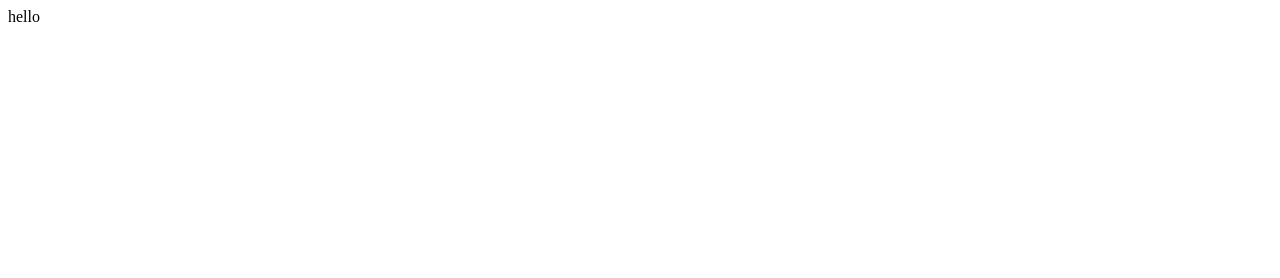
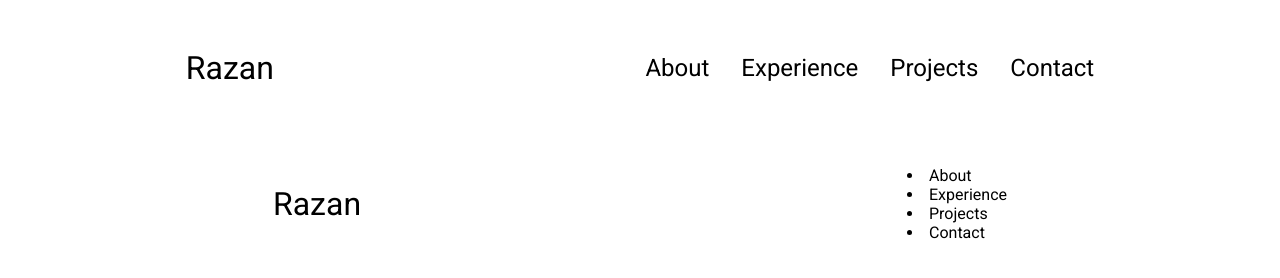
Before and after one commit to rfxea123/programmers-website, a plain HTML site: page index.html in a window 1280 px wide. Drawn offline with Linux system fonts and the light colour scheme.

Commit message:
continue the code

```diff
--- a/index.html
+++ b/index.html
@@ -9,7 +9,33 @@
     <link rel="stylesheet" href="media.css">
 </head>
 <body>
-    hello
+    <nav id="desktop-nav">
+        <div class="logo"> Razan </div>
+        <div>
+            <ul class="nav-links">
+                <li><a href="#about">About</a></li>
+                <li><a href="#experience">Experience</a></li>
+                <li><a href="#projects">Projects</a></li>
+                <li><a href="#contact">Contact</a></li>
+            </ul>
+        </div>
+    </nav>
+    <nav id="main-nav">
+        <div class="logo"> Razan </div>
+        <div class="main-menu">
+            <div class="main-icon" onclick="toggleMenu()">
+            <span></span>
+            <span></span>
+            <span></span>
+        </div>
+        <div class="menu-links">
+            <li><a href="#about" onclick="toggleMenu()">About</a></li>
+            <li><a href="#experience" onclick="toggleMenu()">Experience</a></li>
+            <li><a href="#projects" onclick="toggleMenu()">Projects</a></li>
+            <li><a href="#contact" onclick="toggleMenu()">Contact</a></li>
+        </div>
+        </div>
+    </nav>
     <script src="script.js"></script>
 </body>
 </html>
--- a/style.css
+++ b/style.css
@@ -0,0 +1,67 @@
+/* General */
+
+
+  @import url('https://fonts.googleapis.com/css2?family=Poppins:ital,wght@0,300;0,400;0,500;0,600;1,500&family=Roboto:ital,wght@0,100;0,400;0,500;1,400;1,500;1,900&display=swap');
+
+
+* {
+    margin: 0;
+    padding: 0;
+}
+
+body{
+    font-family: 'Poppins', sans-serif;
+    font-family: 'Roboto', sans-serif;
+}
+
+html{
+    scroll-behavior: smooth;
+}
+
+p {
+    color: rgb(85, 85, 85);
+}
+
+/* Transition*/
+
+a, .btn{
+    transition: all 300ms ease;
+}
+
+/* Desktop nav*/
+
+nav, .nav-links {
+    display: flex;
+}
+
+nav {
+    justify-content: space-around;
+    align-items: center;
+    height: 17vh;
+}
+
+.nav-links{
+    gap: 2rem;
+    list-style: none;
+    font-size: 1.5rem;
+}
+
+a {
+    color: black;
+    text-decoration: none;
+    text-decoration-color: white;
+}
+
+a:hover {
+    color: gray;
+    text-decoration: underline;
+    text-underline-offset: 1rem;
+    text-decoration-color: rgb(181, 181, 181);
+}
+
+.logo {
+    font-size: 2rem;
+}
+.logo:hover{
+    cursor: default;
+}
```
